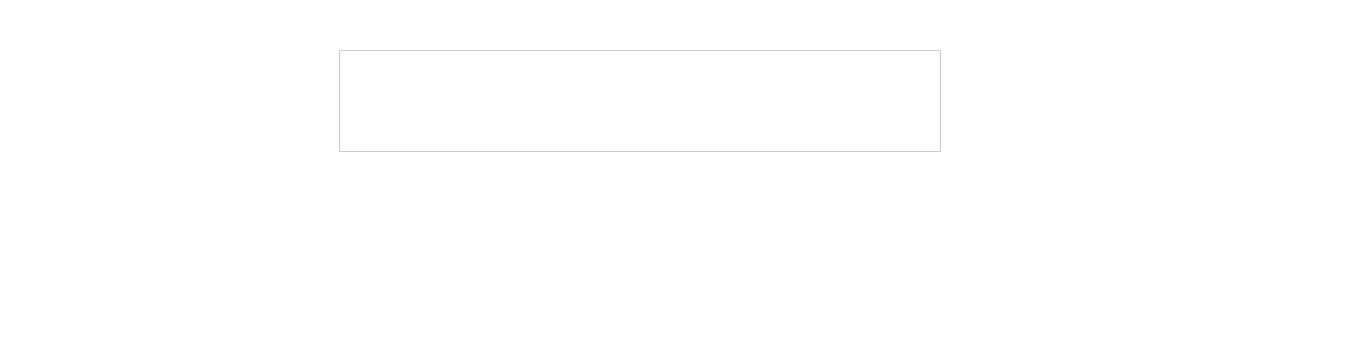
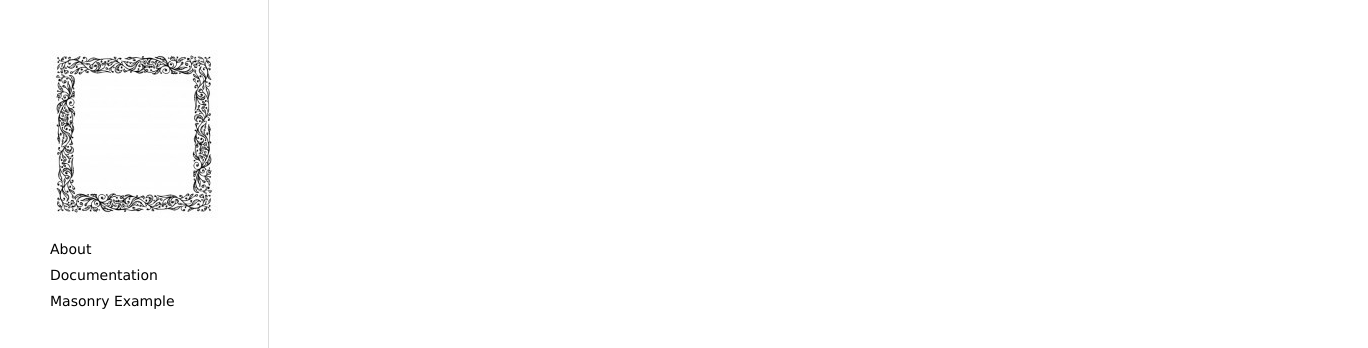
Before and after one commit to chansonjon/Frames, a plain HTML site: page index.html in a window 1280 px wide. Shown: the top 348 px of the page, 1368 px wide, since content can reach past the window. Drawn offline with nearby package versions, Linux system fonts and the light colour scheme.

Commit message:
Working on the documentation for gh-pages

```diff
--- a/index.html
+++ b/index.html
@@ -7,8 +7,20 @@
 	<link rel="stylesheet" href="styles/lib.css" type="text/css" media="screen" title="no title" charset="utf-8">
 </head>
 <body>
-	<!-- FRAMES needs an element with the ID "yield" to know where to print -->
-	<div id="yield"></div>
+	<div id="left">
+		<div id="frame">
+			<img src="images/frame.jpg" width="168" height="168" alt="Frame">
+		</div>
+		<ul>
+			<li>About</li>
+			<li>Documentation</li>
+			<li>Masonry Example</li>
+		</ul>
+	</div>
+	<div id="right">
+		<div id="yield"></div>
+	</div>
+
 
 	<script src="//code.jquery.com/jquery-1.9.1.min.js"></script>
 	<script>window.jQuery || document.write('<script src="scripts/jquery.min.js"><\/script>')</script>
--- a/styles/lib.css
+++ b/styles/lib.css
@@ -1,15 +1,53 @@
 body {
 	font-family: Verdana, Arial, sans-serif;
-	font-size: 18px;
+	margin: 0;
+	padding: 0;
+	font-size: 14px;
 }
 
 h1 {
 	margin: 0 0 20px 0;
 }
 
-#yield {
-	margin: 50px auto;
-	width: 500px;
-	border: 1px solid #ccc;
+#frame {
+	width: 168px;
+	margin: 0 auto 20px auto;
+}
+
+#left, #right {
 	padding: 50px;
 }
+
+#left {
+	position: fixed;
+	min-height: 100%;
+	border-right: 1px solid #dcdcdc;
+	padding: 50px;
+	width: 168px;
+}
+
+#right {
+	position: absolute;
+	width: 1000px;
+	left: 268px;
+}
+
+#left ul, #nav li {
+	margin: 0;
+	padding: 0;
+	list-style: none;
+}
+
+#left li {
+	margin-bottom: 10px;
+}
+
+a {
+	color: #1A99AA;
+	text-decoration: underline;
+}
+
+a:hover {
+	color: #1A99AA;
+	text-decoration: none;
+}
```
Also changed, not shown: images/frame.jpg (added).
